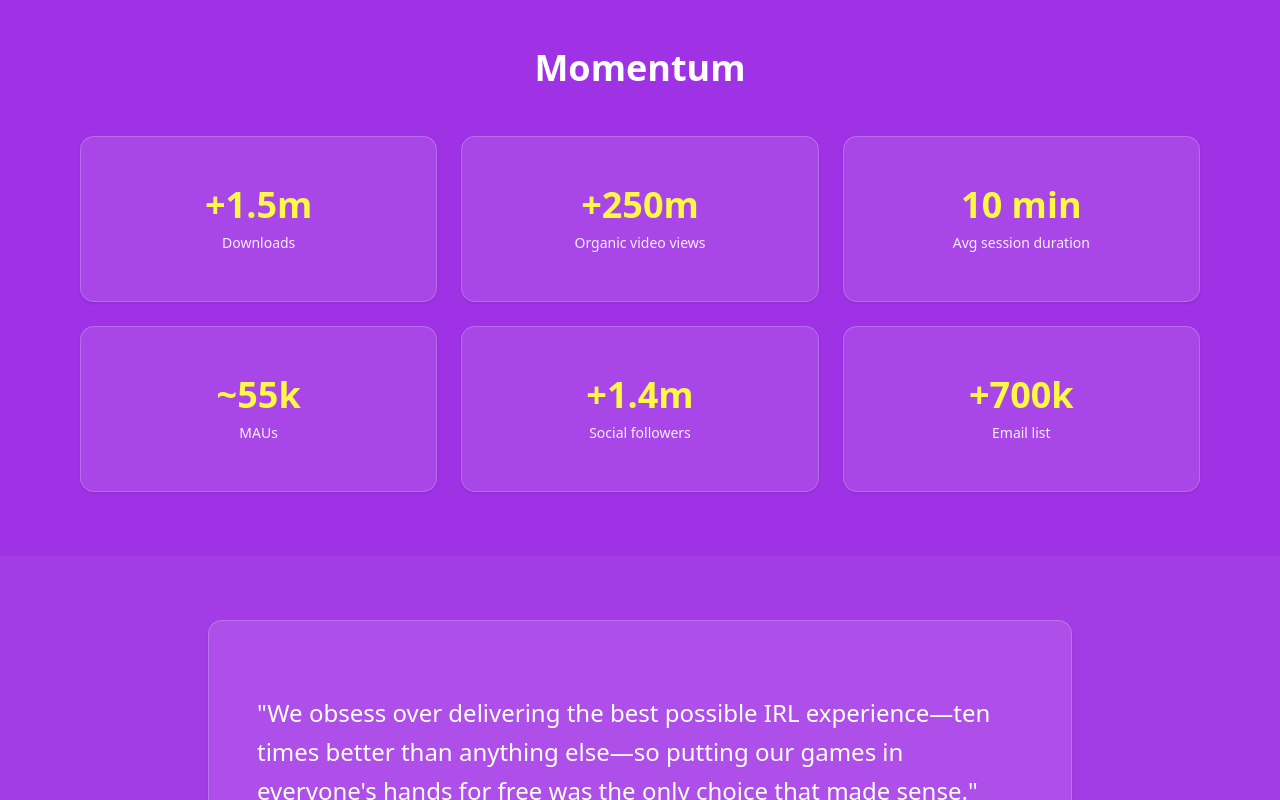
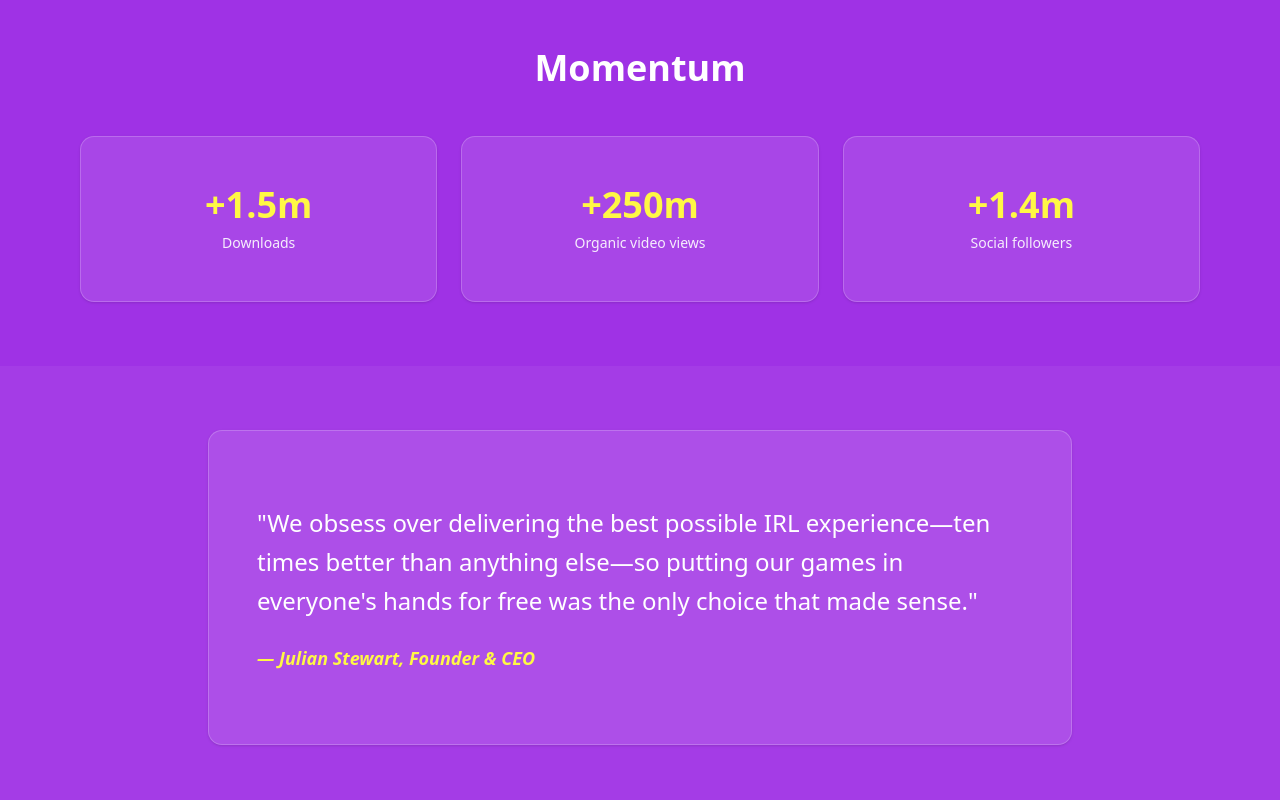
Before and after one commit to longviewlabs/pocketparty-landing, a Next.js app: page /press in a window 1280 px wide. Shown: the part 1200-2000 px from the top of the page. Built offline with nearby package versions, Linux system fonts and the light colour scheme.

Commit message:
Your message

```diff
--- a/src/app/(static)/press/page.tsx
+++ b/src/app/(static)/press/page.tsx
@@ -140,10 +140,7 @@ export default function PressPage() {
               {[
                 { stat: "+1.5m", label: "Downloads" },
                 { stat: "+250m", label: "Organic video views" },
-                { stat: "10 min", label: "Avg session duration" },
-                { stat: "~55k", label: "MAUs" },
                 { stat: "+1.4m", label: "Social followers" },
-                { stat: "+700k", label: "Email list" },
               ].map((item, index) => (
                 <Card key={index} className="bg-white/10 border-white/20 text-center">
                   <CardContent className="p-6">
```
